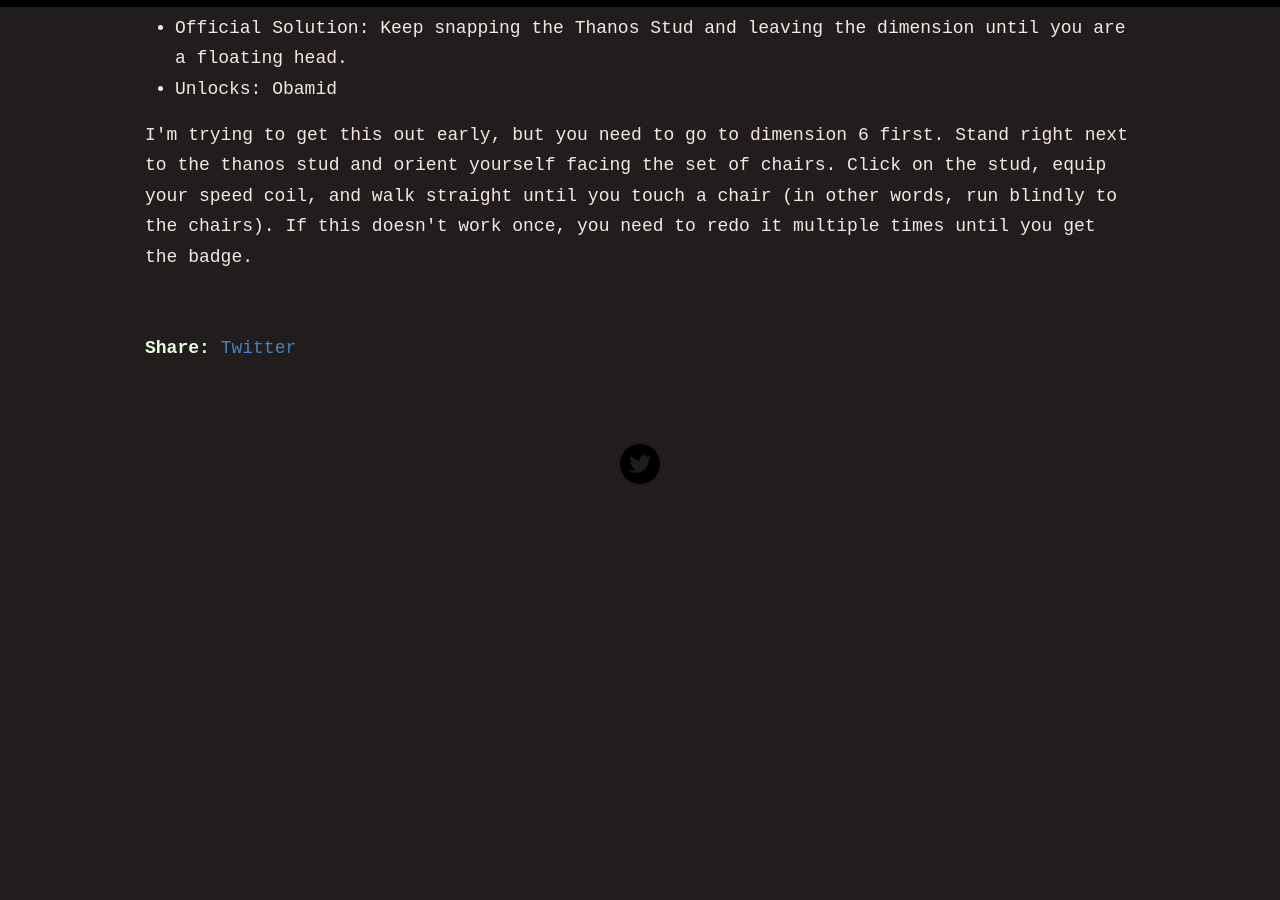
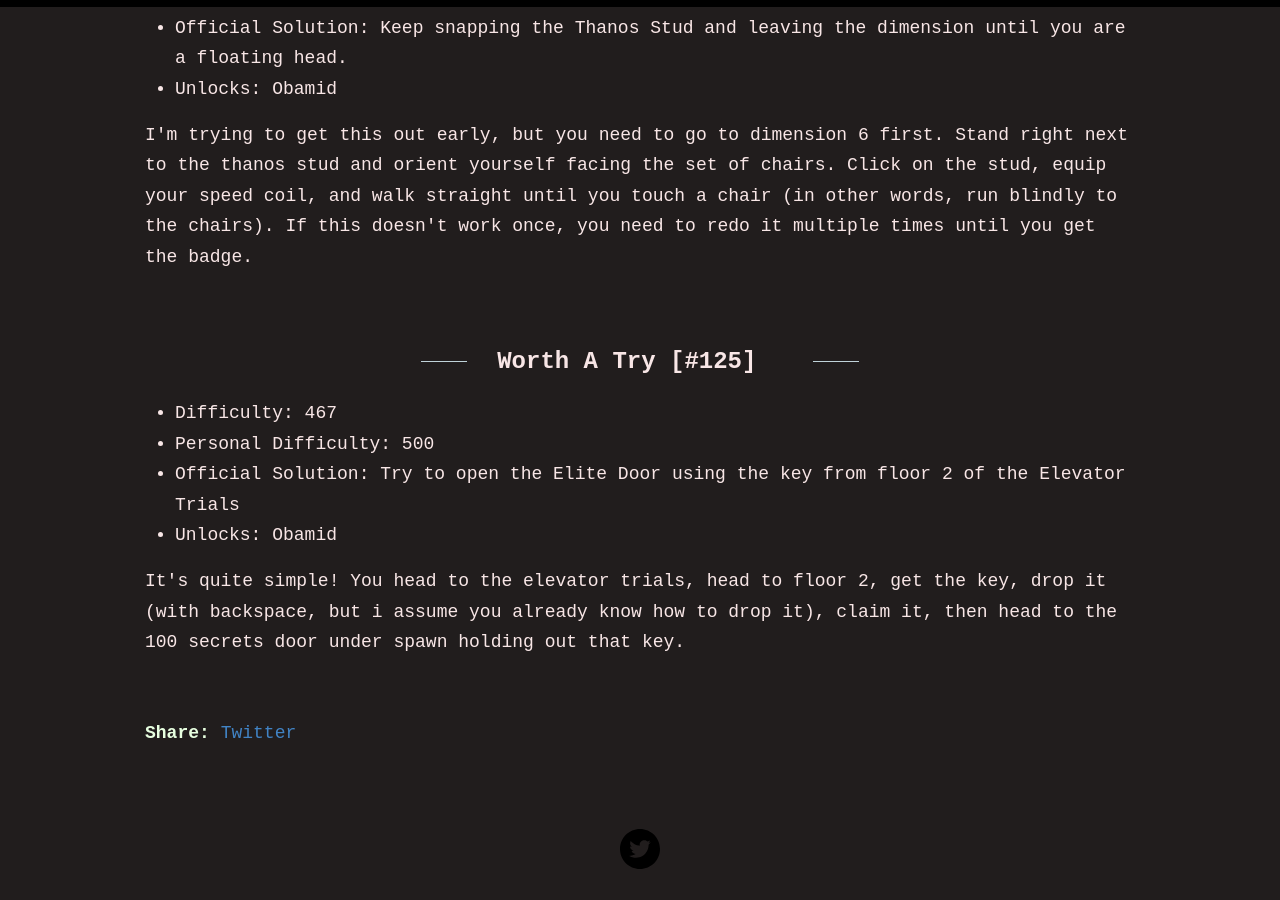
Before and after one commit to pwoofy/pwoofy.github.io, a Jekyll site: the page built from _posts/2025-09-12-secretuniverse.md, in a window 1280 px wide and 900 px high, scrolled down 134220 px. Built offline with Jekyll 4.4.1, drawn with Linux system fonts in a browser that asks for light colours; before the commit the page ends 134734 px from its top, so only the background shows below that; some of the changed text lies outside the part shown.

Commit message:
added more tools

```diff
--- a/_posts/2025-09-12-secretuniverse.md
+++ b/_posts/2025-09-12-secretuniverse.md
@@ -2803,3 +2803,15 @@
 <p>I'm trying to get this out early, but you need to go to dimension 6 first. Stand right next to the thanos stud and orient yourself facing the set of chairs. Click on the stud, equip your speed coil, and walk straight until you touch a chair (in other words, run blindly to the chairs). If this doesn't work once, you need to redo it multiple times until you get the badge.</p>
 </div>
 <br>
+
+<div class="puzzle-entry" markdown="1">
+<h2>Worth A Try [#125]</h2>
+<ul>
+<li>Difficulty: 467</li>
+<li>Personal Difficulty: 500</li>
+<li>Official Solution: Try to open the Elite Door using the key from floor 2 of the Elevator Trials</li>
+<li>Unlocks: Obamid</li>
+</ul>
+<p>It's quite simple! You head to the elevator trials, head to floor 2, get the key, drop it (with backspace, but i assume you already know how to drop it), claim it, then head to the 100 secrets door under spawn holding out that key.</p>
+</div>
+<br>
--- a/assets/puzzle-styler.js
+++ b/assets/puzzle-styler.js
@@ -1,7 +1,7 @@
 document.addEventListener('DOMContentLoaded', function() {
   const puzzleEntries = document.querySelectorAll('.puzzle-entry');
   const allSecretsData = [];
-  const totalSecretsDocumented = 124;
+  const totalSecretsDocumented = 125;
   let unknownCount = 0;
 
   puzzleEntries.forEach((entry, index) => {
```
